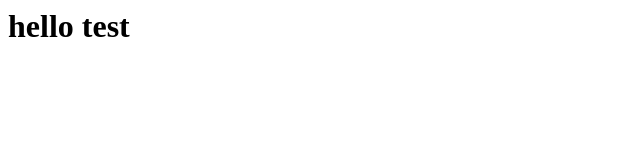
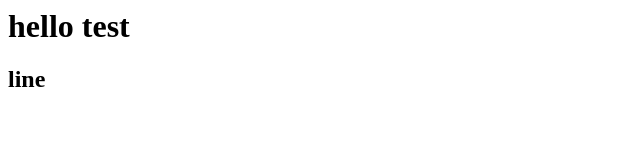
Before and after one commit to hoekstraada/blogproject, a plain HTML site: page index.html in a window 1280 px wide. Shown: the full height of the page, 0-640 px from the left. Drawn offline with Linux system fonts and the light colour scheme.

Commit message:
Commit 2

```diff
--- a/index.html
+++ b/index.html
@@ -1 +1,2 @@
 <h1>hello test</h1>
+<h2>line</h2>
```
